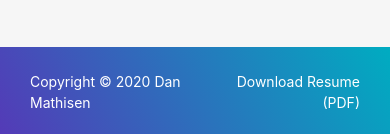
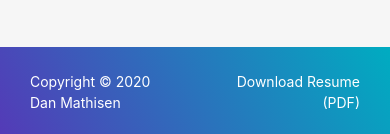
Before and after one commit to dmathisen/Portfolio, a Gatsby site: page / in a window 390 px wide. Shown: the part 11797-11931 px from the top of the page. Built offline with nearby package versions, Linux system fonts and the light colour scheme; Gatsby itself is replaced by a stand-in of ours.

Commit message:
Fix footer styling on mobile

```diff
--- a/src/components/footer.css
+++ b/src/components/footer.css
@@ -11,6 +11,9 @@ footer .row {
 footer p {
 	padding: 10px 0;
 }
+footer p span {
+	white-space: nowrap;
+}
 
 footer a {
 	color: #fff;
--- a/src/components/footer.js
+++ b/src/components/footer.js
@@ -23,7 +23,7 @@ export default () => {
 			<Container>
 				<Row>
 					<Col s={7}>
-						<p>Copyright &copy; { currentYear } { data.site.siteMetadata.title }</p>
+						<p>Copyright &copy; { currentYear } <span>{ data.site.siteMetadata.title }</span></p>
 					</Col>
 					<Col s={5} className="right-align">
 						<p><a href="/dan-mathisen-resume.pdf" target="_blank">Download Resume (PDF)</a></p>
```
